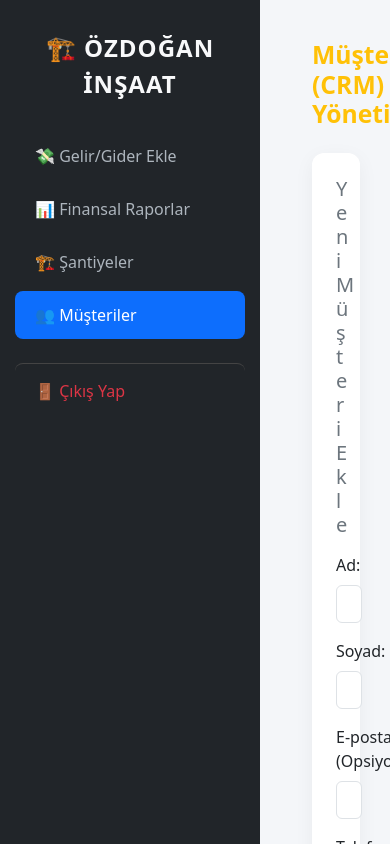
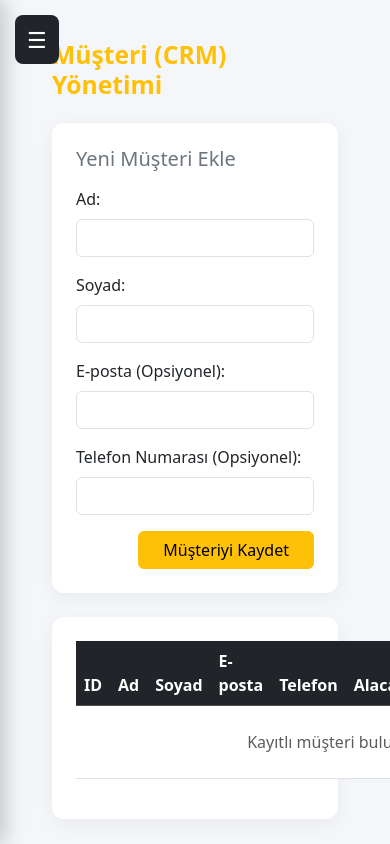
Before and after one commit to feyza-ozdn/ozdogan-insaat-erp, a Flask app: page /musteriler in a window 390 px wide. Run offline with Flask 3, Linux system fonts and the light colour scheme; the visitor is signed in with stand-in values (Sample User, id 1); data that the repository does not hold is empty; some libraries are stand-ins or nearby versions.

Commit message:
Implement responsive sidebar with toggle functionality
Added responsive sidebar functionality with toggle button and overlay.

```diff
--- a/templates/musteriler.html
+++ b/templates/musteriler.html
@@ -7,7 +7,63 @@
     <link href="https://cdn.jsdelivr.net/npm/bootstrap@5.3.2/dist/css/bootstrap.min.css" rel="stylesheet">
     <style>
         body { background-color: #f4f6f9; overflow-x: hidden; }
-        .sidebar { width: 260px; height: 100vh; background-color: #212529; padding-top: 30px; color: white; flex-shrink: 0; }
+        .sidebar { width: 260px; height: 100vh; background-color: #212529; padding-top: 30px; color: white; flex-shrink: 0; transition: transform 0.3s ease;}
+        .menu-toggle {
+    display: none;
+    position: fixed;
+    top: 15px;
+    left: 15px;
+    z-index: 1100;
+    border: none;
+    background-color: #212529;
+    color: white;
+    border-radius: 8px;
+    padding: 8px 12px;
+    font-size: 22px;
+}
+
+.sidebar-overlay {
+    display: none;
+}
+
+@media (max-width: 768px) {
+
+    .sidebar {
+        position: fixed;
+        top: 0;
+        left: 0;
+        z-index: 1050;
+        transform: translateX(-100%);
+        box-shadow: 5px 0 20px rgba(0,0,0,0.2);
+    }
+
+    .sidebar.active {
+        transform: translateX(0);
+    }
+
+    .menu-toggle {
+        display: block;
+    }
+
+    .sidebar-overlay {
+        position: fixed;
+        inset: 0;
+        background: rgba(0,0,0,0.45);
+        z-index: 1040;
+    }
+
+    .sidebar-overlay.active {
+        display: block;
+    }
+
+    .main-content {
+        width: 100%;
+        padding: 70px 15px 20px 15px;
+        height: auto;
+        min-height: 100vh;
+    }
+
+}
         .sidebar .brand { font-size: 1.5rem; font-weight: bold; text-align: center; margin-bottom: 30px; color: #f8f9fa; letter-spacing: 1px; }
         .sidebar a { color: #adb5bd; text-decoration: none; padding: 12px 20px; display: block; border-radius: 8px; margin: 5px 15px; font-weight: 500; transition: 0.3s ease; }
         .sidebar a:hover, .sidebar a.active { background-color: #0d6efd; color: white; }
@@ -16,8 +72,14 @@
     </style>
 </head>
 <body>
+    <button class="menu-toggle" id="menuToggle" type="button">
+    ☰
+    </button>
+
+<div class="sidebar-overlay" id="sidebarOverlay"></div>
+
 <div class="d-flex">
-    <div class="sidebar">
+    <div class="sidebar" id="sidebar">
         <div class="brand">🏗️ ÖZDOĞAN İNŞAAT</div>
         <a href="/">💸 Gelir/Gider Ekle</a>
         <a href="/islemler">📊 Finansal Raporlar</a>
@@ -113,5 +175,31 @@
         </div>
     </div>
 </div>
+    <script>
+    const menuToggle = document.getElementById('menuToggle');
+    const sidebar = document.getElementById('sidebar');
+    const sidebarOverlay = document.getElementById('sidebarOverlay');
+
+    menuToggle.addEventListener('click', function () {
+        sidebar.classList.toggle('active');
+        sidebarOverlay.classList.toggle('active');
+    });
+
+    sidebarOverlay.addEventListener('click', function () {
+        sidebar.classList.remove('active');
+        sidebarOverlay.classList.remove('active');
+    });
+
+    const menuLinks = sidebar.querySelectorAll('a');
+
+    menuLinks.forEach(function(link) {
+        link.addEventListener('click', function() {
+            if (window.innerWidth <= 768) {
+                sidebar.classList.remove('active');
+                sidebarOverlay.classList.remove('active');
+            }
+        });
+    });
+</script>
 </body>
 </html>
```
